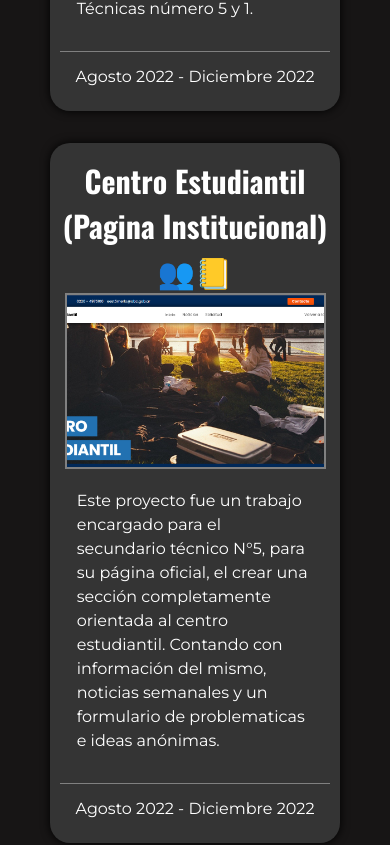
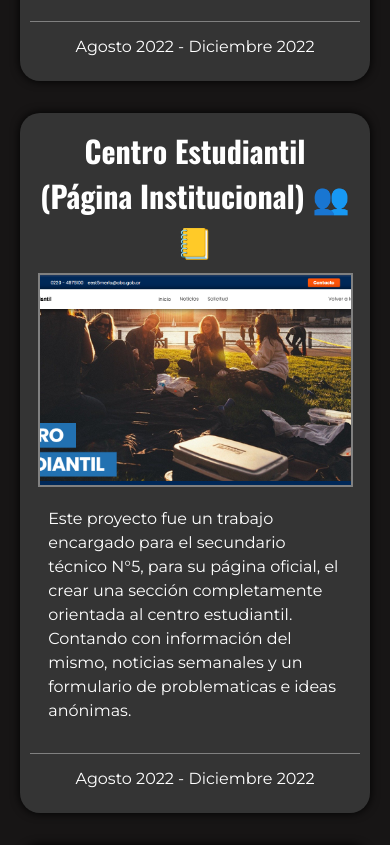
Before and after one commit to Maximiliano17/Portafolio-Maximiliano, a React (Vite) app: page / in a window 390 px wide. Shown: the part 3300-4145 px from the top of the page. Built offline with nearby package versions, Linux system fonts and the light colour scheme; a web font is replaced by a local one.

Commit message:
Subir cambios en card

```diff
--- a/src/modules/Proyectos.module.css
+++ b/src/modules/Proyectos.module.css
@@ -178,6 +178,14 @@
 
 @media(max-width: 1000px){
 
+    .proyectosContainer{
+        padding: 10px;
+    }
+
+    .trabajos{
+        width: 100%;
+    }
+
     .trabajoItem{
         width: 100%;
     }
@@ -185,13 +193,13 @@
     .tituloProyects{
         height: fit-content;
         margin-top: 15px;
+        margin-bottom: 10px;
     }
 
     .tituloProyects h1{
-        width: 100%;
+        width: 90%;
         color: white;
         text-align: center;
-        font-family: 'Oswald', sans-serif;
     }
 
     .tecnologiasPryects{
--- a/src/views/Proyectos.jsx
+++ b/src/views/Proyectos.jsx
@@ -63,7 +63,7 @@ function Proyectos() {
           {/*Trabajos Items*/}
           <article className={styles.trabajoItem}>
           <section className={styles.tituloProyects}>
-             <h1>Centro Estudiantil (Pagina Institucional) 👥📒</h1>
+             <h1>Centro Estudiantil (Página Institucional) 👥📒</h1>
           </section>
           <section className={styles.bannerTrabajo}>
            <img src={centroEstudiantil1} alt="Imagen Proyecto" />
```
